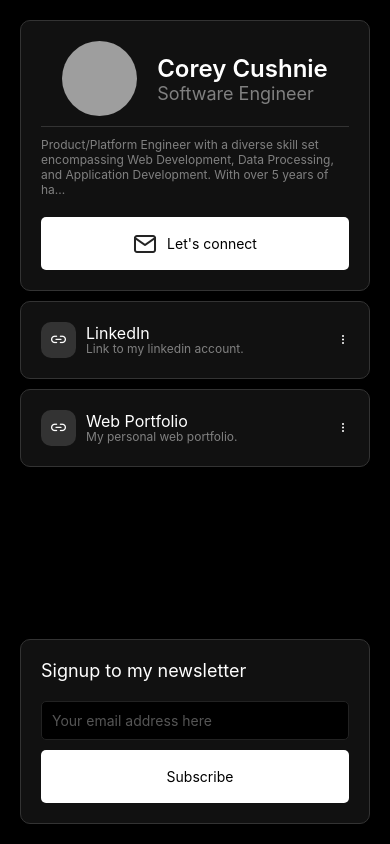
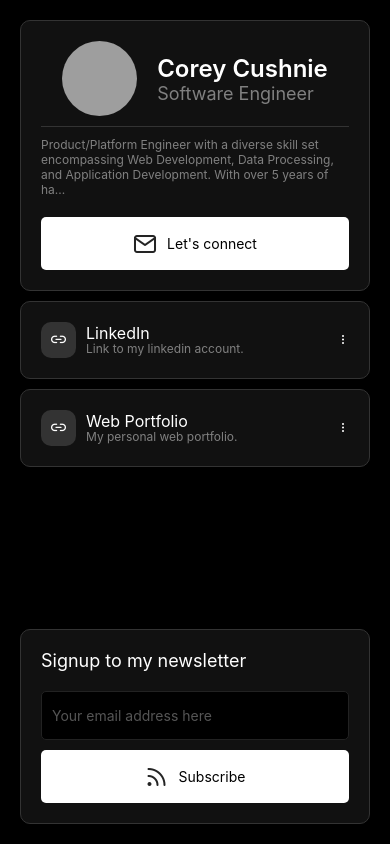
Before and after one commit to devthedud3/spark, a React Native app: screen / in a window 390 px wide. Built offline with nearby package versions, Linux system fonts and the light colour scheme; grey boxes are pictures that could not be loaded.

Commit message:
update logic

```diff
--- a/components/subscribe.jsx
+++ b/components/subscribe.jsx
@@ -1,8 +1,11 @@
-import React from "react";
-import { StyleSheet, Pressable, Text, View, TextInput } from "react-native";
+import React, { useState } from "react";
+import { StyleSheet, Text, View, TextInput } from "react-native";
+import { Icon } from "react-native-elements";
 import { Btn } from "./button";
 
-export const Subscribe = ({ name, image }) => {
+export const Subscribe = () => {
+  const [email, setEmail] = useState("");
+
   return (
     <View style={styles.container}>
       <Text style={styles.text}>Signup to my newsletter</Text>
@@ -10,9 +13,15 @@ export const Subscribe = ({ name, image }) => {
         style={styles.input}
         placeholder="Your email address here"
         placeholderTextColor="#555"
-        keyboardType="emal"
+        keyboardType="email-address"
+        value={email}
+        onChangeText={setEmail}
       />
-      <Btn name="Subscribe" />
+      <Btn
+        name="Subscribe"
+        icon={<Icon name="rss" type="feather" />}
+        onPress={email}
+      />
     </View>
   );
 };
@@ -21,24 +30,24 @@ const styles = StyleSheet.create({
   container: {
     backgroundColor: "#111",
     padding: 20,
-    border: "1px solid #333",
+    borderWidth: 1,
+    borderColor: "#333",
     borderRadius: 10,
     width: "100%",
   },
   text: {
-    flex: 1,
     color: "white",
-    fontSize: "18px",
+    fontSize: 18,
     marginBottom: 10,
   },
   input: {
-    paddingVertical: 10,
+    paddingVertical: 15,
     marginVertical: 10,
     color: "white",
     backgroundColor: "#000",
-    border: "1px solid #222",
+    borderWidth: 1,
+    borderColor: "#222",
     paddingHorizontal: 10,
     borderRadius: 5,
-    outlineStyle: "none",
   },
 });
```
